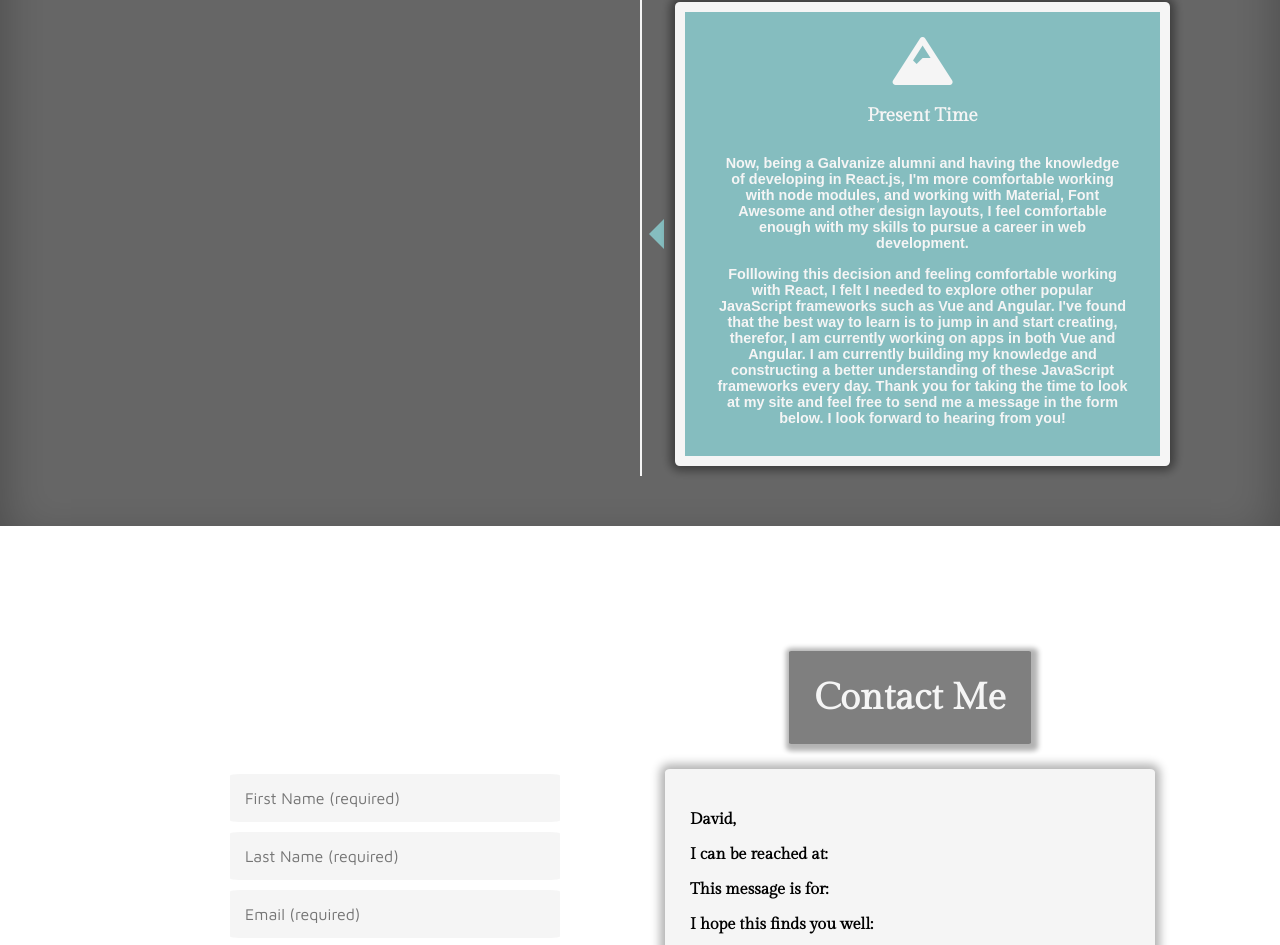
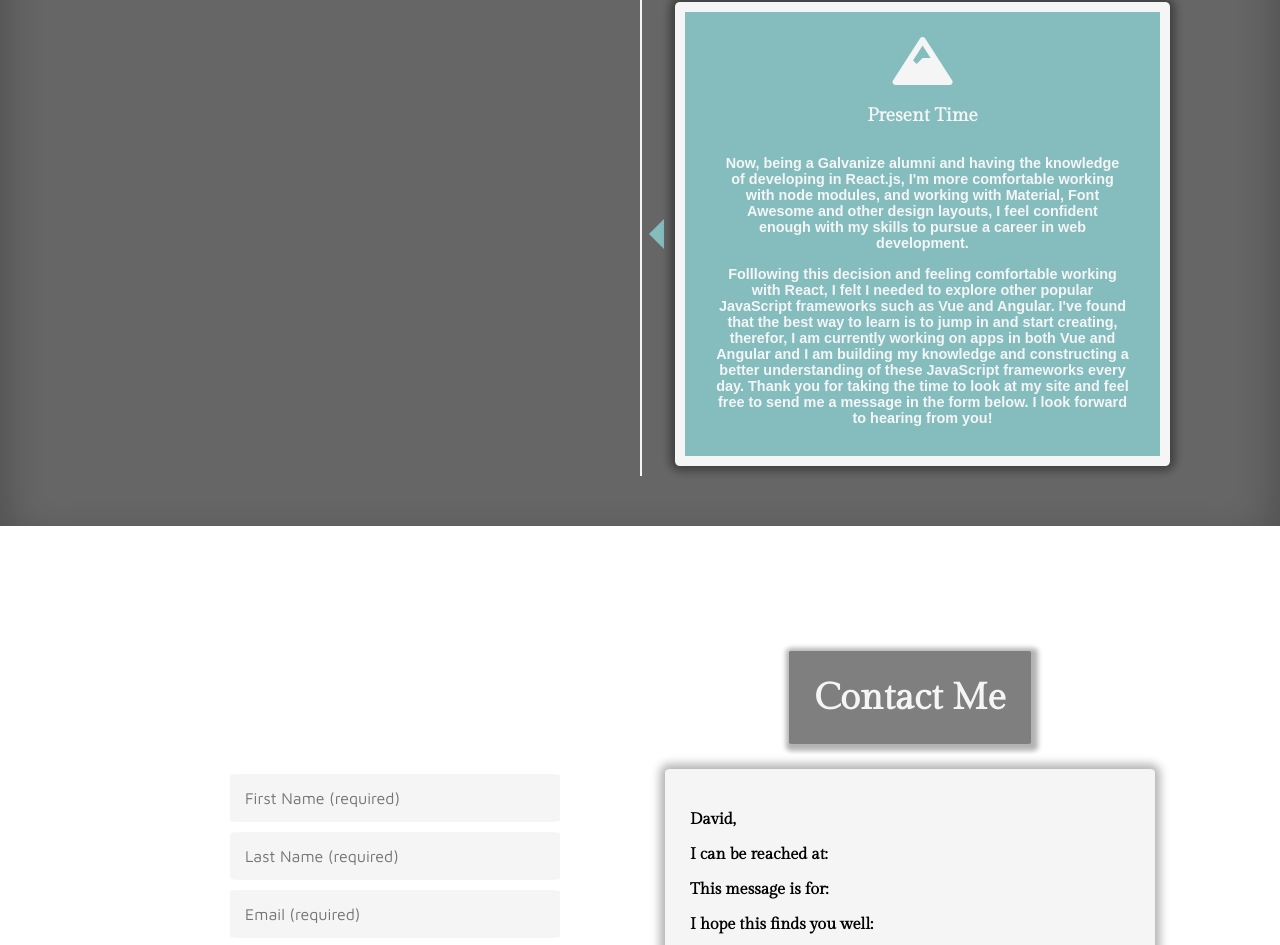
Before and after one commit to Hawky454/portfolio, a React (Create React App) app: page / in a window 1280 px wide. Shown: the part 2767-3712 px from the top of the page. Built offline with nearby package versions, Linux system fonts and the light colour scheme; a web font is replaced by a local one.

Commit message:
edited timeline

```diff
--- a/src/components/Timeline/Timeline.js
+++ b/src/components/Timeline/Timeline.js
@@ -106,7 +106,7 @@ class TimelineNow extends Component {
           Now, being a Galvanize alumni and having the knowledge of developing
           in React.js, I'm more comfortable working with node modules, and
           working with Material, Font Awesome and other design layouts, I feel
-          comfortable enough with my skills to pursue a career in web
+          confident enough with my skills to pursue a career in web
           development.
         </p>
         <p className="timeline-now-wordsTwo">
@@ -114,7 +114,7 @@ class TimelineNow extends Component {
           felt I needed to explore other popular JavaScript frameworks such as
           Vue and Angular. I've found that the best way to learn is to jump in
           and start creating, therefor, I am currently working on apps in both
-          Vue and Angular. I am currently building my knowledge and constructing
+          Vue and Angular and I am building my knowledge and constructing
           a better understanding of these JavaScript frameworks every day. Thank
           you for taking the time to look at my site and feel free to send me a
           message in the form below. I look forward to hearing from you!
```
